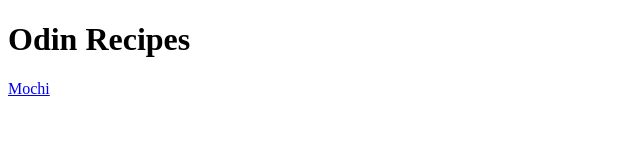
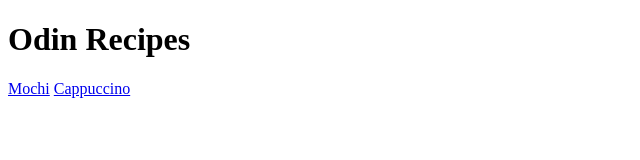
Before and after one commit to DecoMay/odin-recipes, a plain HTML site: page index.html in a window 1280 px wide. Shown: the whole page, without its empty margins (0-640 px from the left). Drawn offline with Linux system fonts and the light colour scheme.

Commit message:
Add Cappucino to recipe list

```diff
--- a/index.html
+++ b/index.html
@@ -8,6 +8,7 @@
 <body>
     <h1>Odin Recipes</h1>
     <a href="./recipes/mochi.html">Mochi</a>
+    <a href="./recipes/cappuccino.html">Cappuccino</a>
 </body>
 
 </html>
```
